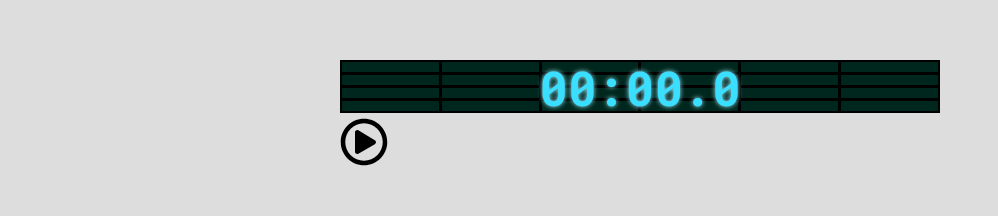
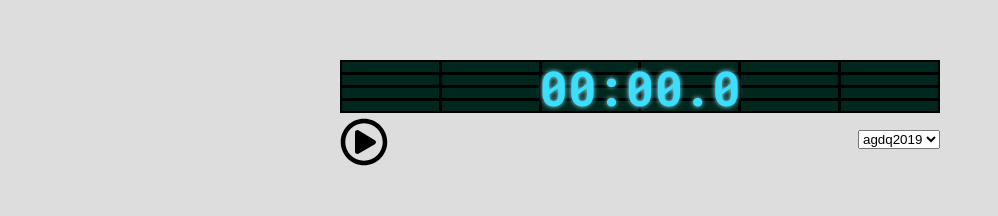
Before and after one commit to RVxLab/GDQTimer, a React (Create React App) app: page / in a window 1280 px wide. Shown: the part 266-482 px from the top of the page, without its empty margins (0-998 px from the left). Built offline with nearby package versions, Linux system fonts and the light colour scheme.

Commit message:
Added theme styling, agdq2019 is the default

```diff
--- a/src/App.tsx
+++ b/src/App.tsx
@@ -1,15 +1,31 @@
-import React from 'react';
+import React, {Component} from 'react';
 import {FontAwesomeIcon} from '@fortawesome/react-fontawesome';
 import {faGithub} from '@fortawesome/free-brands-svg-icons';
 
+import {ThemeContext, themes, isThemeValid} from './context/ThemeContext';
 import {ClockWithControls} from './clock/ClockWithControls';
 
 import styles from './App.module.css';
 
-export const App = () => <div className={styles.app}>
+export class App extends Component {
+    state = {
+        theme: themes.agdq2019,
+    }
+
+    changeTheme = (theme: string) => {
+        if (isThemeValid(theme)) {
+            this.setState({
+                theme,
+            });
+        }
+    }
+
+    render = () => <div className={styles.app}>
         <div className={styles.clockContainer}>
             <div className={styles.innerClockContainer}>
+                <ThemeContext.Provider value={{ theme: this.state.theme, changeTheme: this.changeTheme }}>
                     <ClockWithControls />
+                </ThemeContext.Provider>
             </div>
         </div>
 
@@ -18,4 +34,5 @@ export const App = () => <div className={styles.app}>
                 <FontAwesomeIcon icon={faGithub} size="2x" />
             </a>
         </footer>
-</div>;
+    </div>
+    }
--- /dev/null
+++ b/src/clock/Clock.agdq2019.module.css
@@ -0,0 +1,5 @@
+.clockText
+{
+    color: #3adeff;
+    text-shadow: 0 0 5px #97eeff;
+}
--- a/src/clock/Clock.module.css
+++ b/src/clock/Clock.base.module.css
@@ -12,8 +12,6 @@
     font-family: 'Roboto Mono', monospace;
     font-weight: 700;
     font-size: 3rem;
-    color: #3adeff;
-    text-shadow: 0 0 5px #97eeff;
 
     margin: 0;
     padding: 0;
--- /dev/null
+++ b/src/clock/Clock.sgdq2018.module.css
@@ -0,0 +1,5 @@
+.clockText
+{
+    color: white;
+    text-shadow: 0 0 5px white;
+}
--- a/src/clock/Clock.tsx
+++ b/src/clock/Clock.tsx
@@ -1,7 +1,13 @@
 import React from 'react';
+import classnames from 'classnames';
+
 import { Column } from './Column';
 
-import styles from './Clock.module.css';
+import { ThemeContext, themes } from '../context/ThemeContext';
+
+import baseStyles from './Clock.base.module.css';
+import agdq2019Styles from './Clock.agdq2019.module.css';
+import sgdq2018Styles from './Clock.sgdq2018.module.css';
 
 interface Props {
     paused?: boolean;
@@ -148,8 +154,15 @@ export class Clock extends React.Component<Props, State> {
         const secondsPart1 = difference.seconds & 15;
         const secondsPart2 = (difference.seconds >> 4) & 15;
 
-        return <div className={styles.clock}>
-            <p className={styles.clockText}>
+        return <ThemeContext.Consumer>
+            {({theme}) => <div className={baseStyles.clock}>
+                <p className={classnames(
+                    baseStyles.clockText,
+                    {
+                        [agdq2019Styles.clockText]: theme === themes.agdq2019,
+                        [sgdq2018Styles.clockText]: theme === themes.sgdq2018,
+                    }
+                )}>
                     {displayTextParts.join(':')}
                 </p>
 
@@ -159,6 +172,7 @@ export class Clock extends React.Component<Props, State> {
                 <Column timeSection={secondsPart2} />
                 <Column timeSection={secondsPart1} />
                 <Column timeSection={difference.milliseconds} />
-        </div>;
+            </div>}
+        </ThemeContext.Consumer>;
     };
 }
--- a/src/clock/ClockWithControls.module.css
+++ b/src/clock/ClockWithControls.module.css
@@ -9,3 +9,10 @@
 {
     margin-right: 5px;
 }
+
+.controls
+{
+    display: flex;
+    align-items: center;
+    justify-content: space-between;
+}
--- a/src/clock/ClockWithControls.tsx
+++ b/src/clock/ClockWithControls.tsx
@@ -3,6 +3,9 @@ import {FontAwesomeIcon} from '@fortawesome/react-fontawesome';
 import {faPlayCircle, faPauseCircle, faStopCircle} from '@fortawesome/free-regular-svg-icons';
 
 import {Clock} from './Clock';
+
+import {ThemeContext, themes} from './../context/ThemeContext';
+
 import styles from './ClockWithControls.module.css';
 
 interface State {
@@ -68,15 +71,23 @@ export class ClockWithControls extends Component<any, State> {
             <FontAwesomeIcon icon={faStopCircle} size="3x" />
         </div>;
 
-        return <Fragment>
+        return <div>
             {startPauseButton}
             {this.state.started && stopButton}
-        </Fragment>
+        </div>
     };
 
-    public render = () => <div>
-        <Clock started={this.state.started} paused={this.state.paused} />
+    public render = () => <ThemeContext.Consumer>
+        {({ changeTheme, theme }) => <Fragment>
+            <Clock started={this.state.started} paused={this.state.paused} />
 
-        {this.renderButtons()}
-    </div>;
+            <div className={styles.controls}>
+                {this.renderButtons()}
+
+                <select onChange={e => changeTheme(e.target.value)}>
+                    {Object.keys(themes).map(t => <option key={t} value={t} selected={theme === t}>{t}</option>)}
+                </select>
+            </div>
+        </Fragment>}
+    </ThemeContext.Consumer>;
 }
--- /dev/null
+++ b/src/clock/Digit.agdq2019.module.css
@@ -0,0 +1,10 @@
+.digit
+{
+    border-color: black;
+    background-color: rgb(0, 39, 30);
+}
+
+.enabled
+{
+    background-color: rgb(0, 107, 82);
+}
--- a/src/clock/Digit.module.css
+++ b/src/clock/Digit.base.module.css
@@ -1,9 +1,9 @@
 .digit
 {
-    border: 1px solid black;
+    border-width: 1px;
+    border-style: solid;
     border-radius: 1px;
     height: 10px;
-    background-color: rgb(0, 39, 30);
 
     transition: background-color 150ms ease-in-out;
 }
@@ -12,8 +12,3 @@
 {
     margin-bottom: 1px;
 }
-
-.enabled
-{
-    background-color: rgb(0, 107, 82);
-}
--- /dev/null
+++ b/src/clock/Digit.sgdq2018.module.css
@@ -0,0 +1,10 @@
+.digit
+{
+    border-color: black;
+    background-color: rgb(13, 0, 59);
+}
+
+.enabled
+{
+    background-color: rgb(36, 18, 192);
+}
--- a/src/clock/Digit.tsx
+++ b/src/clock/Digit.tsx
@@ -1,11 +1,26 @@
+import React, {Component} from 'react';
 import classnames from 'classnames';
-import React from 'react';
 
-import styles from './Digit.module.css';
+import baseStyles from './Digit.base.module.css';
+import { ThemeContext, themes } from '../context/ThemeContext';
+
+import agdq2019Styles from './Digit.agdq2019.module.css';
+import sgdq2018Styles from './Digit.sgdq2018.module.css';
 
 interface Props {
     enabled?: boolean;
 };
 
-export const Digit = (props: Props) =>
-    <div className={classnames(styles.digit, { [styles.enabled]: props.enabled })}></div>;
+export class Digit extends Component<Props> {
+    render = () => <ThemeContext.Consumer>
+        {({theme}) => <div data-test={theme} className={classnames(
+        baseStyles.digit,
+        {
+            [agdq2019Styles.digit]: theme === themes.agdq2019,
+            [sgdq2018Styles.digit]: theme === themes.sgdq2018,
+            [agdq2019Styles.enabled]: this.props.enabled && theme === themes.agdq2019,
+            [sgdq2018Styles.enabled]: this.props.enabled && theme === themes.sgdq2018,
+        })}
+    />}
+    </ThemeContext.Consumer>;
+}
--- /dev/null
+++ b/src/context/ThemeContext.ts
@@ -0,0 +1,15 @@
+import {createContext} from 'react';
+
+export const themes = {
+    agdq2019: 'agdq2019',
+    sgdq2018: 'sgdq2018',
+};
+
+export function isThemeValid(theme: string): boolean {
+    return themes.hasOwnProperty(theme);
+}
+
+export const ThemeContext = createContext({
+    theme: themes.agdq2019,
+    changeTheme: (_: string) => {},
+});
```
Lines whose indentation alone changed are shown as unchanged.
